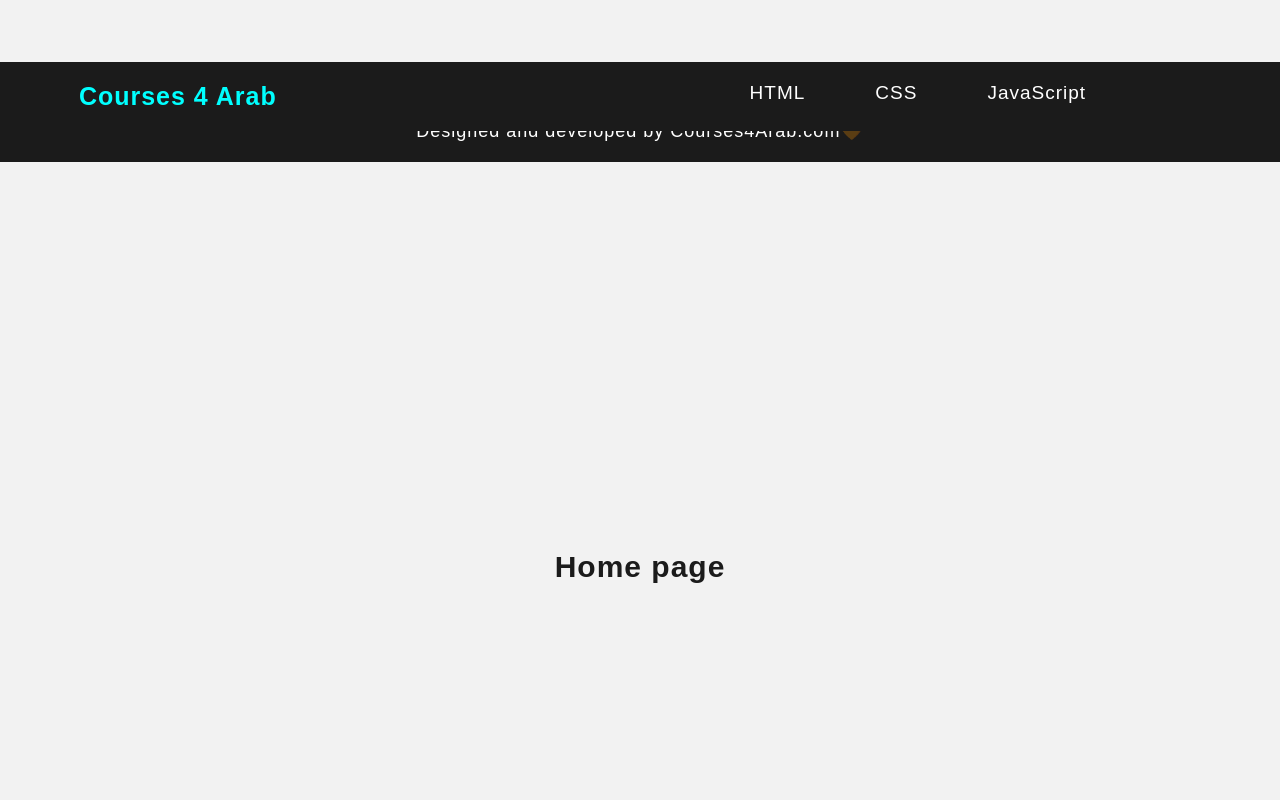
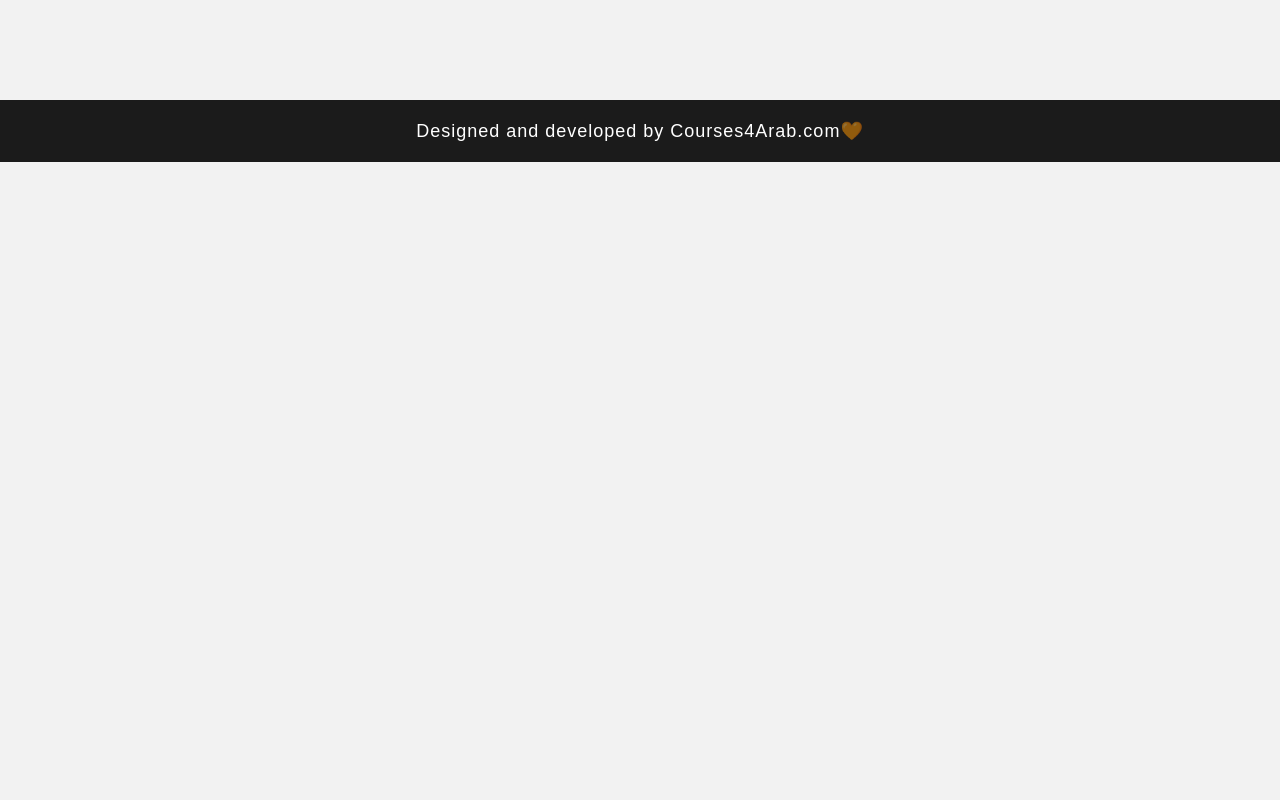
Before and after one commit to mohammadjalizi/c4project, a React (Create React App) app: page / in a window 1280 px wide. Shown: the part 640-1440 px from the top of the page. After the commit the page ends 802 px from the top, so only its background shows below. Built offline with nearby package versions, Linux system fonts and the light colour scheme.

Commit message:
using react router

```diff
--- a/src/App.js
+++ b/src/App.js
@@ -1,25 +1,11 @@
-import Home from "./pages/Home";
-import {
-  createBrowserRouter,
-  createRoutesFromElements,
-  Route,
-  RouterProvider,
-} from "react-router-dom";
 
-const router = createBrowserRouter(
-  createRoutesFromElements(
-    <Route index="/" element={<Home />}>
-      {/* <Route path="dashboard" element={< />} /> */}
-      {/* ... etc. */}
-    </Route>
-  )
-);
+
 
 function App() {
   return (
     <>
-       <RouterProvider router={router} />
-    <Home/>
+
+
 </>
   );
 }
--- a/src/index.js
+++ b/src/index.js
@@ -2,26 +2,37 @@ import React from 'react';
 import ReactDOM from 'react-dom/client';
 import './index.css';
 import App from './App';
-
 import {
   createBrowserRouter,
-  createRoutesFromElements,
-  Route,
   RouterProvider,
 } from "react-router-dom";
 import Home from './pages/Home';
+import Html from './pages/Html';
+import Css from './pages/Css';
 
-const router = createBrowserRouter(
-  createRoutesFromElements(
-    <Route index="/" element={<Home />}>
-      {/* <Route path="dashboard" element={< />} /> */}
-      {/* ... etc. */}
-    </Route>
-  )
-);
+
+
+const router = createBrowserRouter([
+  {
+    path: "/",
+    element: <Home/>,
+    errorElement:<h1>sory.....</h1>
+  },
+  {
+    path: "/html",
+    element: <Html/>,
+    errorElement:<h1>sory.....</h1>
+  },
+  {
+    path: "/css",
+    element: <Css/>,
+    errorElement:<h1>sory.....</h1>
+  },
+]);
 const root = ReactDOM.createRoot(document.getElementById('root'));
 root.render(
   <React.StrictMode>
-    <App />
+    <RouterProvider router={router} />
+
   </React.StrictMode>
 );
```
